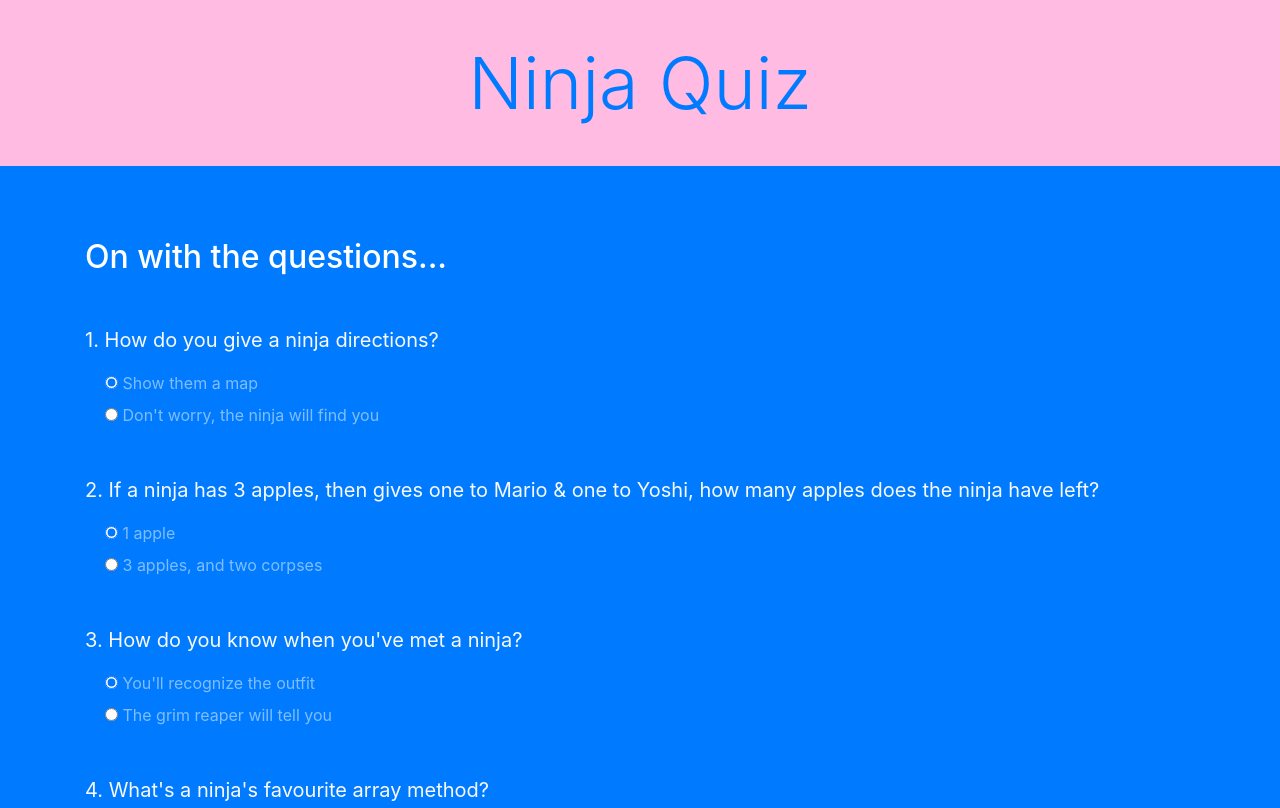
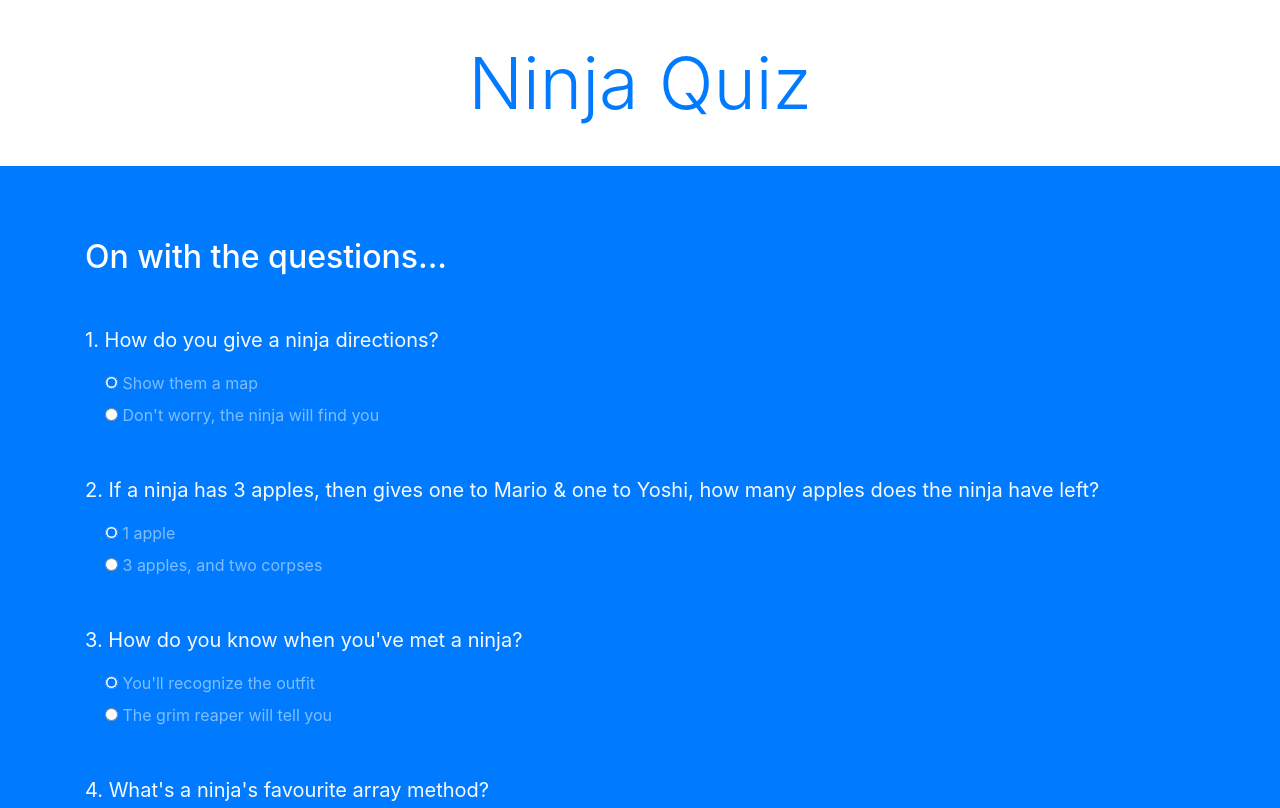
Before and after one commit to oribenez/ninja-quiz, a plain HTML site: page ninja_quiz/index.html in a window 1280 px wide. Shown: the top 808 px of the page. Drawn offline with nearby package versions, Linux system fonts and the light colour scheme.

Commit message:
delete style change

```diff
--- a/ninja_quiz/index.html
+++ b/ninja_quiz/index.html
@@ -4,12 +4,12 @@
     <meta charset="UTF-8">
     <meta name="viewport" content="width=device-width, initial-scale=1.0">
     <link rel="stylesheet" href="https://stackpath.bootstrapcdn.com/bootstrap/4.5.0/css/bootstrap.min.css" integrity="sha384-9aIt2nRpC12Uk9gS9baDl411NQApFmC26EwAOH8WgZl5MYYxFfc+NcPb1dKGj7Sk" crossorigin="anonymous">
-    <link rel="stylesheet" href="styles.css">
+
     <title>Ninja Quiz</title>
 </head>
 <body>
     <!-- top section -->
-    <div class="intro py-3 text-center">
+    <div class="intro py-3 bg-white text-center">
         <div class="container">
         <h2 class="text-primary display-3 my-4">Ninja Quiz</h2>
         </div>
--- a/ninja_quiz/styles.css
+++ /dev/null
@@ -1,3 +0,0 @@
-body{
-    background: #ffbbe1;
-}
```
